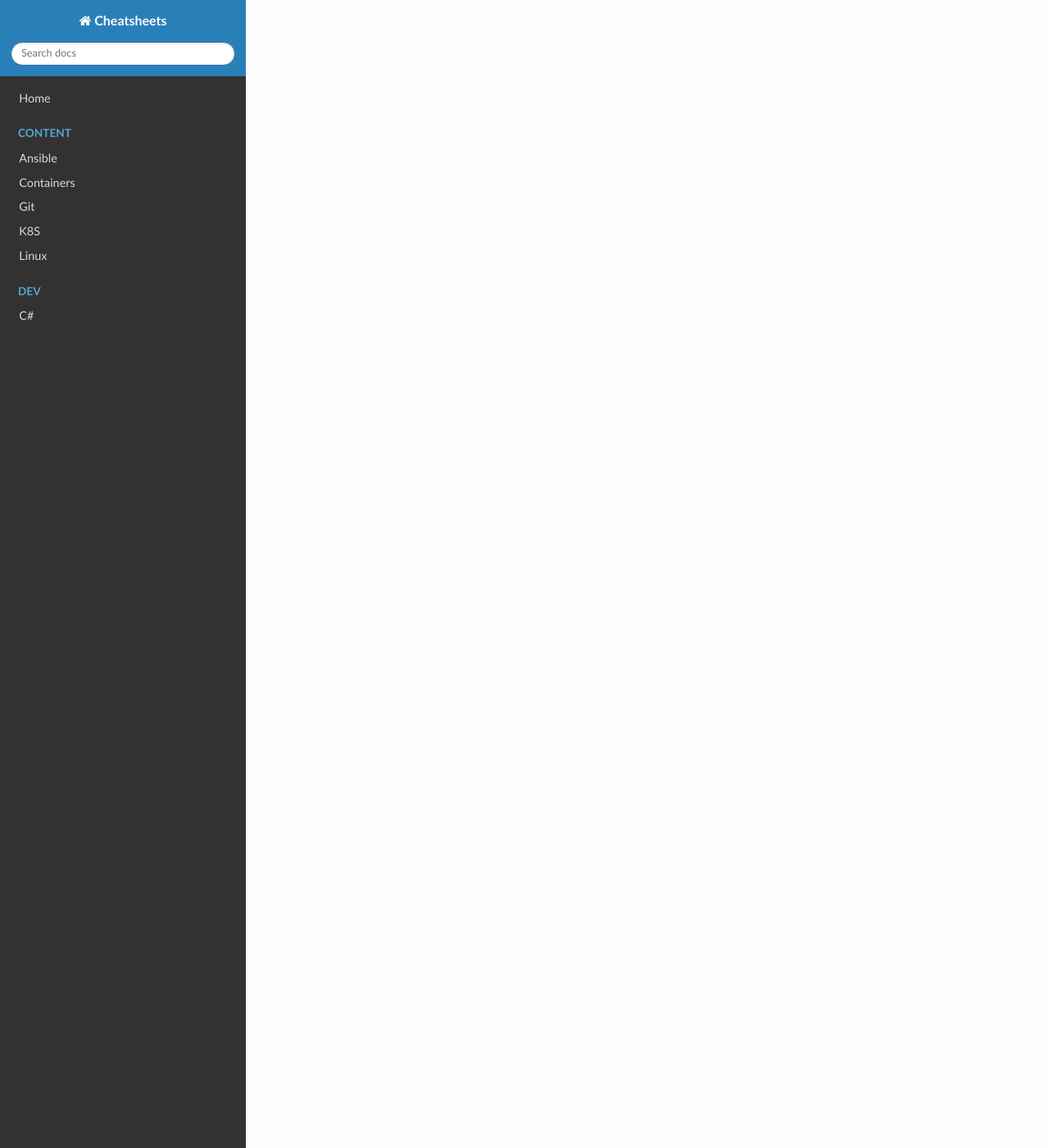
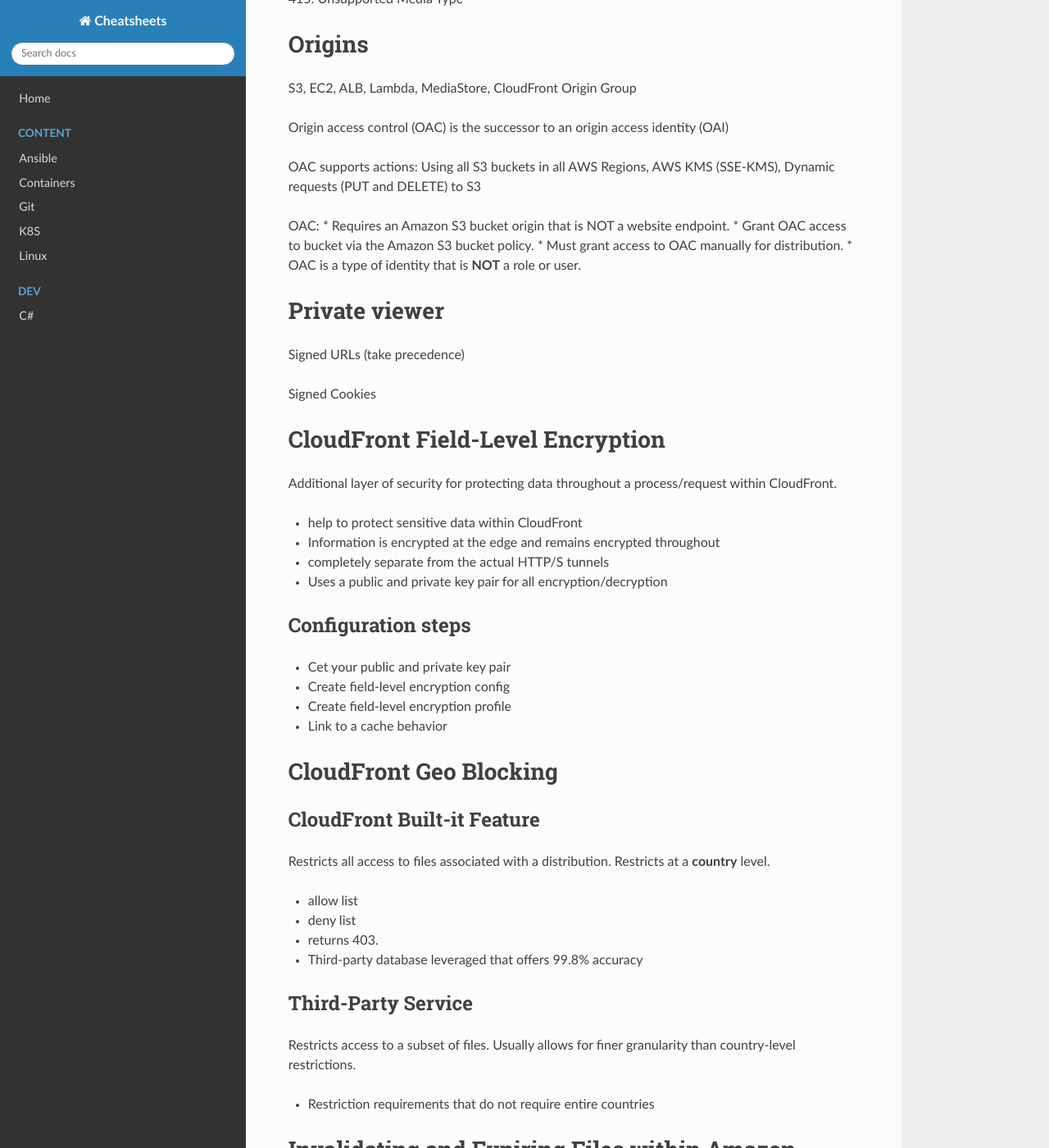
Before and after one commit to alextitov1/cheatsheets, an MkDocs documentation site: the page built from docs/AWS/networking/CloudFront.md, in a window 1280 px wide and 1400 px high, scrolled down 1497 px. Shown: the whole window at 82% size. Built offline with MkDocs 1.6.1, drawn with Linux system fonts in a browser that asks for light colours; nearby versions of some CDN libraries; some of the changed text lies outside the part shown.

Commit message:
add ans-c01 prep notes

````diff
--- a/docs/AWS/networking/CloudFront.md
+++ b/docs/AWS/networking/CloudFront.md
@@ -23,6 +23,22 @@
 
 Additional cache behaviors to **define responses based on requests**. (Example: Match for specific path pattern, like *.png, and send to S3 origin) Cache behaviors use **one specific origin** based on settings. If you want to use **multiple origins**, you must have a **matching number of cache behaviors**.
 
+## Cache behaviors settings
+* Precedence - the order of precedence for evaluating behaviors (which cache behavior preferred over another)
+* Path Pattern - request path pattern the cache behavior will apply to. Example: *.gif
+* Origin/Origin Groups - which origin/origin group the request are routed to
+* Viewer Protocol Policy - which protocol policy you want to use for edge locations
+* Restrict Viewer Access - require use of signed URLs or signed cookies
+
+# TLS/HTTP implementation
+* supports CNAMEs
+* supports SNI
+* Native ACM integration. Certs MUST be issued in ua-east-1
+
+**Viewer protocol** - protocol user uses
+
+**Origin protocol** - cloudfront uses to connection to origins
+
 # Status codes
 
 **Always cached**: 404, 414: Request-URL too large, 500, 501: Not Implemented, 502: Bad Gateway, 503: Service Unavailable, 504: Gateway Timeout
@@ -42,3 +58,90 @@
 * Grant OAC access to bucket via the Amazon S3 bucket policy.
 * Must grant access to OAC manually for distribution.
 * OAC is a type of identity that is **NOT** a role or user.
+
+# Private viewer
+
+Signed URLs (take precedence)
+
+Signed Cookies
+
+# CloudFront Field-Level Encryption
+
+Additional layer of security for protecting data throughout a process/request within CloudFront.
+
+* help to protect sensitive data within CloudFront
+* Information is encrypted at the edge and remains encrypted throughout
+* completely separate from the actual HTTP/S tunnels
+* Uses a public and private key pair for all encryption/decryption
+
+## Configuration steps
+
+* Cet your public and private key pair
+* Create field-level encryption config
+* Create field-level encryption profile
+* Link to a cache behavior
+
+# CloudFront Geo Blocking
+
+## CloudFront Built-it Feature
+
+Restricts all access to files associated with a distribution. Restricts at a **country** level.
+
+- allow list
+- deny list
+- returns 403.
+- Third-party database leveraged that offers 99.8% accuracy
+
+## Third-Party Service
+
+Restricts access to a subset of files. Usually allows for finer granularity than country-level restrictions.
+
+- Restriction requirements that do not require entire countries
+
+# Invalidating and Expiring Files within Amazon CloudFront
+
+## Control Caching Durations
+
+- By default(24 hours), CloudFront servers a cached file until the specified cache duration.
+- After expiration, **origin fetch** occurs to update cached data.
+- Cache hit (returns 304 Not Modified): CloudFront has the lates version for immediate return.
+- Cache miss (returns 200 Ok): CloudFront retrieves lates version from origin.
+
+## Cache TTL Header Examples
+
+12-Hours TTL Using Cache-Control
+```
+Key: Cache Control
+Value: maxage:43200
+```
+
+Specific Data Using Expires
+```
+Key: Expires
+Value: Mon, 1 Jan 2024 06:00:00 GMT
+```
+
+## Invalidate Files
+Remove cached files to force origin fetch before specified object TTL.
+
+Two options:
+ - Invalidation: Specify the path you want to invalidate (URL/files/*.png)
+ - Versioning: Provide version names in files for best control (acloudguru_v3.png)
+
+# CloudFront Lambdas
+
+## Lambda at Edge
+- lives within lambdas
+- an extension of the AWS Lambda service
+- must be in us-east-1
+- executes at edge locations - precess request closer to viewers for reduced latency
+- allows for interception of request and responses for customizations
+- node.js or python
+- scale automatically up to thousand request per sec
+
+## CloudFront Functions Overview
+- native functions that live entirely within CloudFront
+- Can only be written in JavaScript
+- Extremely **similar use cases** to Lambda@Edge
+- Leverage CloudFront Functions and Lambda@Edge if desired
+- Best latency - sub-millisecond startup and millions of request per second
````
